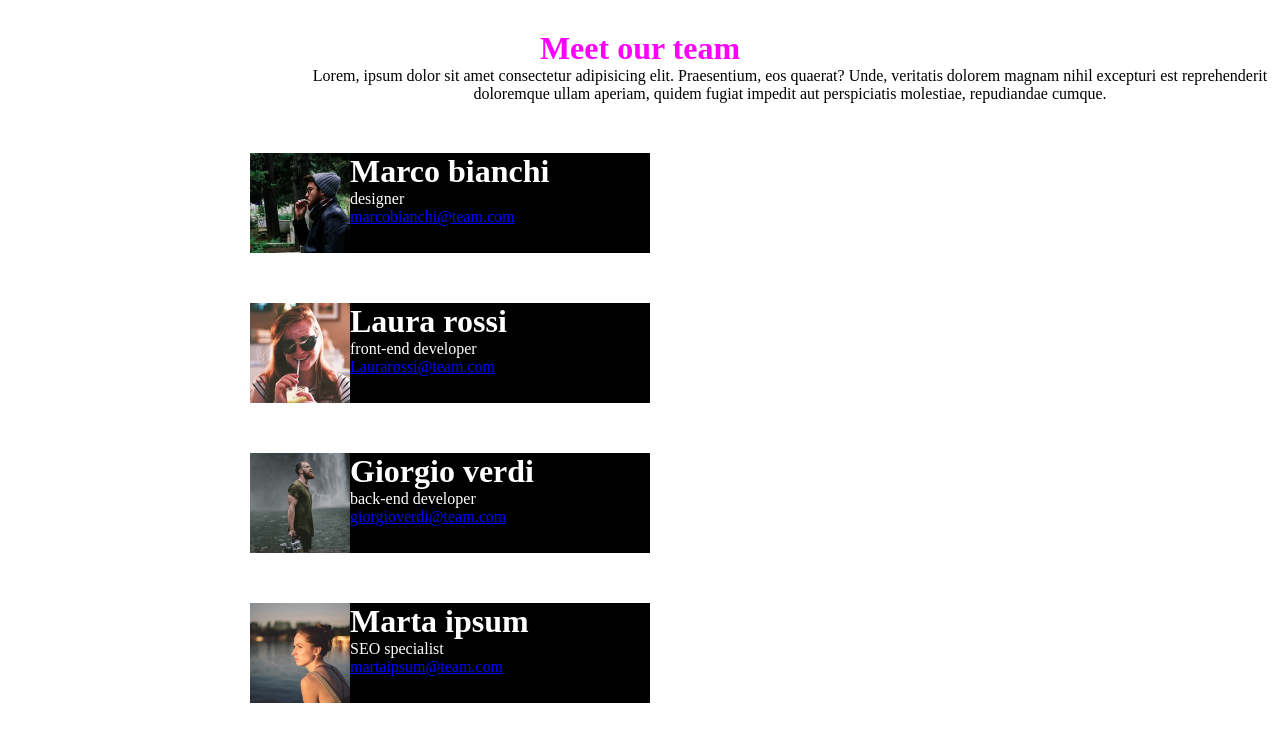
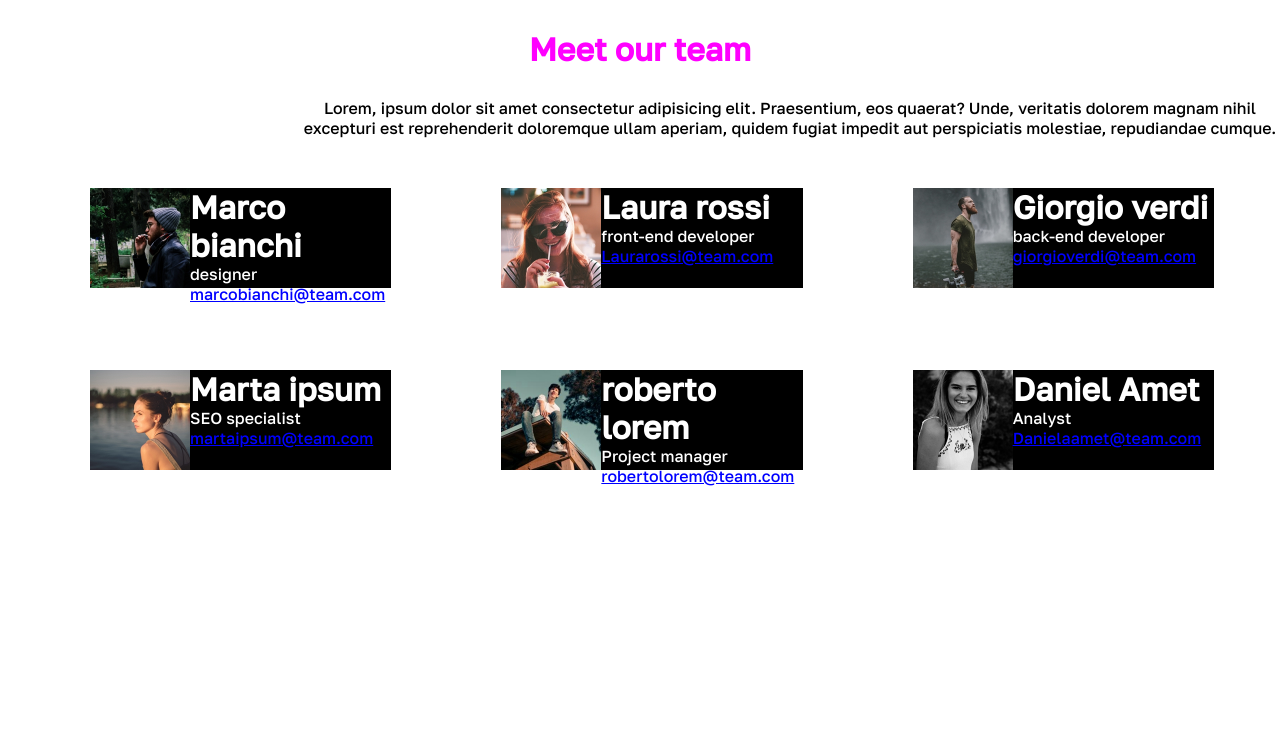
Before and after one commit to gabrielebarcellona/html-css-float-cards, a plain HTML site: page index.html in a window 1280 px wide. Shown: the top 750 px of the page. Drawn offline with Linux system fonts and the light colour scheme.

Commit message:
quasi finito

```diff
--- a/assets/style.css
+++ b/assets/style.css
@@ -5,13 +5,14 @@
 }
 
 body{
-    font-family: ;
+    font-family: 'Golos Text', sans-serif;
 }
 
     #pp{
         text-align: center;
         max-width: 1000px;
         margin-left: 300px;
+        margin-top: 30px;
     }
 
 .color-email{
@@ -44,9 +45,14 @@ body{
     .person{
         background-color: black;
         color: white;
-        margin:auto;
-        max-width: 400px;
-        /* float: left; */
-        margin-left: 250px;
+        float: left;
+        width: calc(80% / 3 - 40px);
+        height: 100px;
+        margin-right: 20px;
+        margin-bottom: 2rem;
         margin-top: 50px;
+        margin-left: 90px;
+
+
+
     }
--- a/index.html
+++ b/index.html
@@ -5,6 +5,8 @@
     <meta http-equiv="X-UA-Compatible" content="IE=edge">
     <meta name="viewport" content="width=device-width, initial-scale=1.0">
     <title>Document</title>
+    <link rel="preconnect" href="https://fonts.gstatic.com" crossorigin>
+    <link href="https://fonts.googleapis.com/css2?family=Golos+Text:wght@500&display=swap" rel="stylesheet">
     <link rel="stylesheet" href="assets/style.css">
 </head>
 <body>
@@ -12,46 +14,47 @@
         <h1 class="title">Meet our team</h1>
         <p id="pp">Lorem, ipsum dolor sit amet consectetur adipisicing elit. Praesentium, eos quaerat? Unde, veritatis dolorem magnam nihil excepturi est reprehenderit doloremque ullam aperiam, quidem fugiat impedit aut perspiciatis molestiae, repudiandae cumque.</p>
 
+
         <div class="person">
             <img class="floater" src="img/male1.png" alt="">
             <h1>Marco bianchi</h1>
             <p>designer</p>
             <a  class="color-email" href="">marcobianchi@team.com</a>
             <div class="cleared"></div>
+        </div>
 
-        </div>
         <div class="person">
             <img class="floater" src="img/female1.png" alt="">
             <h1>Laura rossi</h1>
             <p>front-end developer</p>
             <a  class="color-email" href="">Laurarossi@team.com</a>
             <div class="cleared"></div>
+        </div>
 
-        </div>
         <div class="person">
             <img class="floater" src="img/male2.png" alt="">
             <h1>Giorgio verdi</h1>
             <p>back-end developer</p>
             <a class="color-email" href="">giorgioverdi@team.com</a>
             <div class="cleared"></div>
+        </div>
 
-        </div>
         <div class="person">
             <img class="floater" src="img/female2.png" alt="">
             <h1>Marta ipsum</h1>
             <p>SEO specialist</p>
             <a class="color-email" href="">martaipsum@team.com</a>
             <div class="cleared"></div>
+        </div>
 
-        </div>
         <div class="person">
             <img class="floater" src="img/male3.png" alt="">
             <h1>roberto lorem</h1>
             <p>Project manager</p>
             <a class="color-email" href="">robertolorem@team.com</a>
             <div class="cleared"></div>
+        </div>
 
-        </div>
         <div class="person">
             <img class="floater" src="img/female3.png" alt="">
             <h1>Daniel Amet</h1>
@@ -60,25 +63,6 @@
             <div class="cleared"></div>
 
         </div>
-
-
-
-
-
-
-
-
-
-
-
-
-
-
-
-
-
-
     </div>
-
 </body>
 </html>
```
